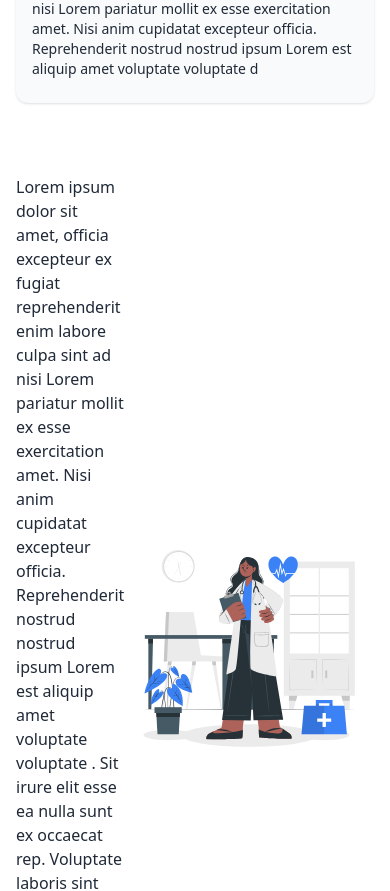
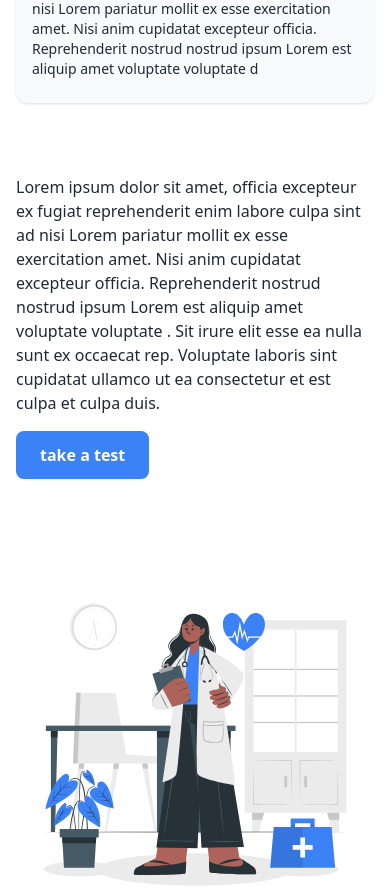
Before and after one commit to chihabMe/daw-addiction-detector, a React (Vite) app in the folder frontend/: page / in a window 390 px wide. Shown: the part 2541-3432 px from the top of the page. Built offline with nearby package versions, Linux system fonts and the light colour scheme.

Commit message:
improved the Introduction component responsiveness

```diff
--- a/frontend/src/components/layout/Header/Header.tsx
+++ b/frontend/src/components/layout/Header/Header.tsx
@@ -65,7 +65,7 @@ const ScrollingHeader = () => {
       className="w-full sticky top-4 z-50  "
     >
       <ul className="flex  relative   gap-2 w-full mx-auto py-4 rounded-xl items-center justify-around px-4  max-w-[600px]     ">
-        <div className="  rounded-full z-40  absolute bg-gradient-to-r from-cyan-500 to-blue-500 top-0 bottom-0 left-0 right-0 " />
+        <div className="  rounded-full z-40  absolute bg-gradient-to-r from-cyan-500 dark:from-cyan-800 dark:to-primary to-blue-500 top-0 bottom-0 left-0 right-0 " />
         {links.map((link, idx) => (
           <Link key={link.href} to={link.href}>
             <motion.li
--- a/frontend/src/components/pages/home/Introduction.tsx
+++ b/frontend/src/components/pages/home/Introduction.tsx
@@ -36,15 +36,15 @@ const Introduction = ({ body, reverse, image }: Props) => {
         transition={{ delay: 0.4, duration: 1 }}
         animate={animateSection}
         ref={ref}
-        className={`flex   py-10   ${
-          reverse && "flex-row-reverse"
+        className={`flex flex-col    py-10   ${
+          reverse && "lg:flex-row-reverse"
         } justify-between items-center`}
       >
         <motion.div
           initial={{ x: reverse ? 50 : -50 }}
           animate={animateContent}
           transition={{ delay: 0.5, duration: 0.7 }}
-          className="w-1/2 flex flex-col gap-2"
+          className="w-full lg:w-1/2 flex flex-col gap-2"
         >
           <p className="text-text-darker dark:text-text-ligther">{body}</p>
           <Link to="/quiz" className="my-2">
```
